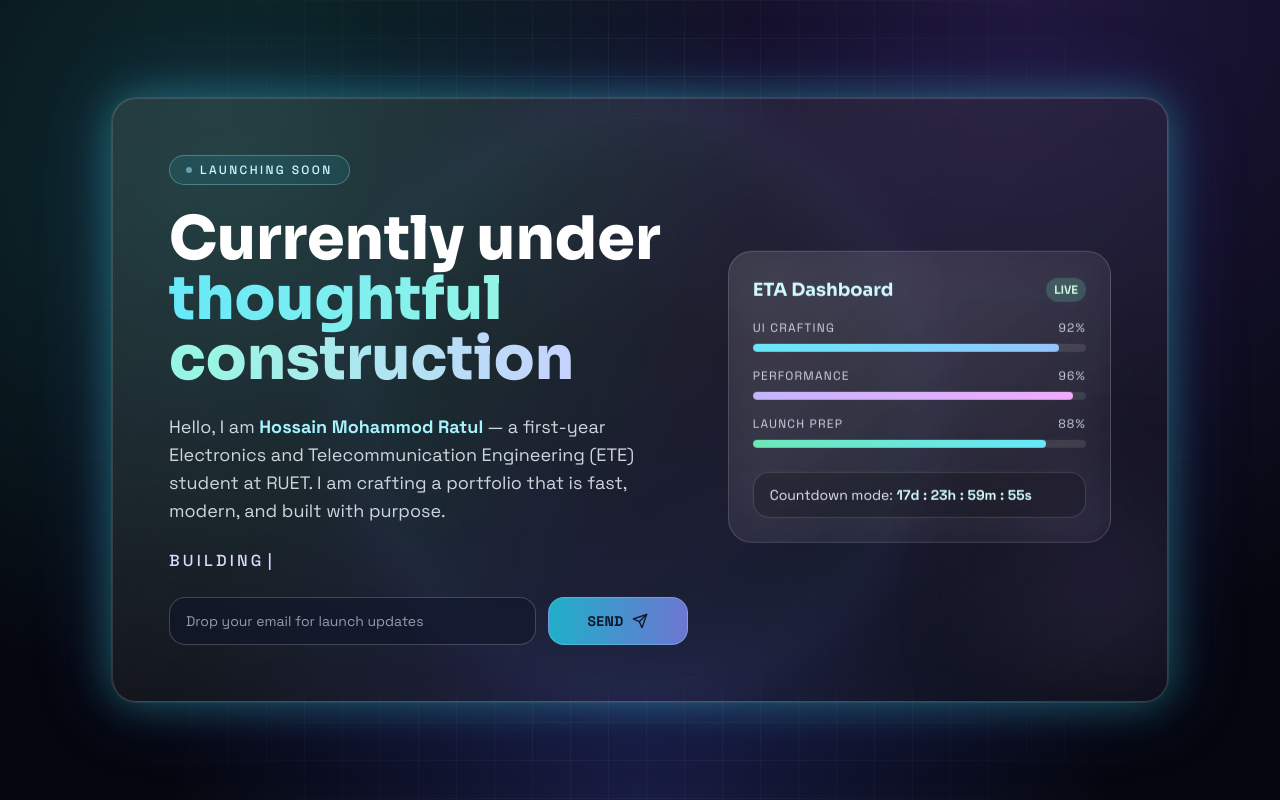
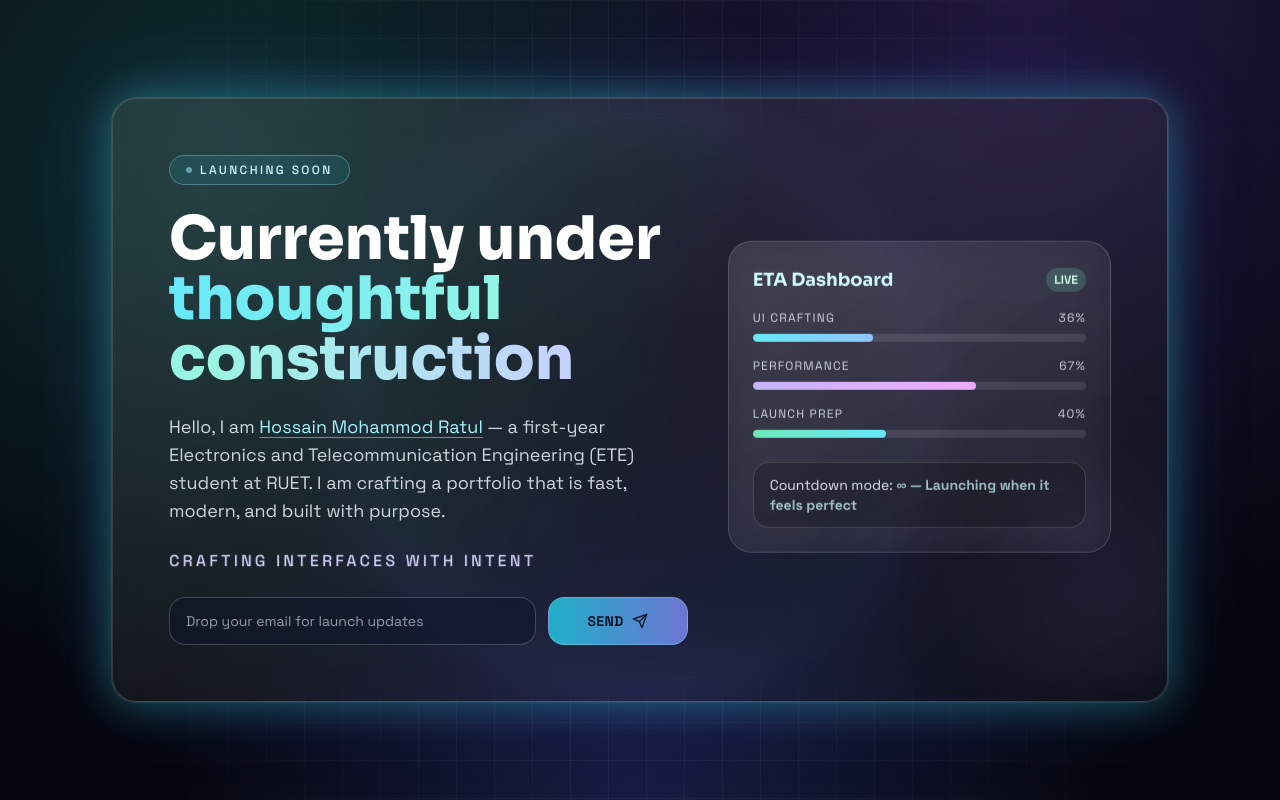
Before and after one commit to admissiontimer/portfolio-temp, a plain HTML site: page index.html in a window 1280 px wide. Drawn offline with nearby package versions, Linux system fonts and the light colour scheme.

Commit message:
Refine construction page animations and ETA content

```diff
--- a/index.html
+++ b/index.html
@@ -93,10 +93,8 @@
         animation: floaty 6s ease-in-out infinite;
       }
 
-      .typing-cursor::after {
-        content: '|';
-        margin-left: 0.2rem;
-        animation: blink 1s steps(1, end) infinite;
+      .line-reveal {
+        animation: lineReveal 700ms cubic-bezier(0.2, 0.7, 0.2, 1) both;
       }
 
       .mail-input:focus {
@@ -142,9 +140,18 @@
         }
       }
 
-      @keyframes blink {
-        50% {
+      @keyframes lineReveal {
+        0% {
           opacity: 0;
+          transform: translateY(10px) scale(0.985);
+          filter: blur(6px);
+          letter-spacing: 0.3em;
+        }
+        100% {
+          opacity: 1;
+          transform: translateY(0) scale(1);
+          filter: blur(0);
+          letter-spacing: 0.2em;
         }
       }
 
@@ -181,12 +188,12 @@
             </h1>
 
             <p class="max-w-xl text-base text-slate-200/90 sm:text-lg">
-              Hello, I am <strong class="text-cyan-200">Hossain Mohammod Ratul</strong> — a first-year Electronics and Telecommunication Engineering (ETE) student at RUET.
+              Hello, I am <a class="text-cyan-200 underline decoration-cyan-300/60 underline-offset-4 hover:text-cyan-100" href="https://www.facebook.com/hmd.rtl" target="_blank" rel="noopener noreferrer">Hossain Mohammod Ratul</a> — a first-year Electronics and Telecommunication Engineering (ETE) student at RUET.
               I am crafting a portfolio that is fast, modern, and built with purpose.
             </p>
 
-            <p id="typingText" class="typing-cursor text-sm font-medium uppercase tracking-[0.2em] text-violet-200 sm:text-base">
-              Building a zappingly fast experience...
+            <p id="typingText" class="line-reveal text-sm font-medium uppercase tracking-[0.2em] text-violet-200 sm:text-base">
+              BUILDING EXPERIENCES THAT FEEL INSTANT
             </p>
 
             <form id="notifyForm" class="mt-6 flex flex-col gap-3 sm:flex-row" novalidate>
@@ -228,28 +235,28 @@
             <div class="space-y-4">
               <div>
                 <div class="mb-2 flex justify-between text-xs uppercase tracking-widest text-slate-300">
-                  <span>UI Crafting</span><span>92%</span>
+                  <span>UI Crafting</span><span>36%</span>
                 </div>
-                <div class="h-2 overflow-hidden rounded-full bg-white/10"><div class="h-full w-[92%] rounded-full bg-gradient-to-r from-cyan-300 to-blue-300"></div></div>
+                <div class="h-2 overflow-hidden rounded-full bg-white/10"><div class="h-full w-[36%] rounded-full bg-gradient-to-r from-cyan-300 to-blue-300"></div></div>
               </div>
 
               <div>
                 <div class="mb-2 flex justify-between text-xs uppercase tracking-widest text-slate-300">
-                  <span>Performance</span><span>96%</span>
+                  <span>Performance</span><span>67%</span>
                 </div>
-                <div class="h-2 overflow-hidden rounded-full bg-white/10"><div class="h-full w-[96%] rounded-full bg-gradient-to-r from-violet-300 to-fuchsia-300"></div></div>
+                <div class="h-2 overflow-hidden rounded-full bg-white/10"><div class="h-full w-[67%] rounded-full bg-gradient-to-r from-violet-300 to-fuchsia-300"></div></div>
               </div>
 
               <div>
                 <div class="mb-2 flex justify-between text-xs uppercase tracking-widest text-slate-300">
-                  <span>Launch Prep</span><span>88%</span>
+                  <span>Launch Prep</span><span>40%</span>
                 </div>
-                <div class="h-2 overflow-hidden rounded-full bg-white/10"><div class="h-full w-[88%] rounded-full bg-gradient-to-r from-emerald-300 to-cyan-300"></div></div>
+                <div class="h-2 overflow-hidden rounded-full bg-white/10"><div class="h-full w-[40%] rounded-full bg-gradient-to-r from-emerald-300 to-cyan-300"></div></div>
               </div>
             </div>
 
             <div class="mt-6 rounded-2xl border border-white/15 bg-black/20 px-4 py-3 text-sm text-slate-200">
-              Countdown mode: <span id="countdown" class="font-semibold text-cyan-100">00d : 00h : 00m : 00s</span>
+              Countdown mode: <span id="countdown" class="font-semibold text-cyan-100">∞ — Launching when it feels perfect</span>
             </div>
           </div>
         </div>
@@ -257,59 +264,33 @@
     </main>
 
     <script>
-      const phrases = [
-        'Building a zappingly fast experience...',
-        'Designing with precision and personality...',
-        'Calibrating pixels, performance, and purpose...'
+      const lines = [
+        'BUILDING EXPERIENCES THAT FEEL INSTANT',
+        'ENGINEERED FOR SPEED, CLARITY, AND SCALE',
+        'CRAFTING INTERFACES WITH INTENT',
+        'OPTIMIZED. MODERN. PURPOSEFUL.'
       ];
 
       const typingEl = document.getElementById('typingText');
-      let phraseIndex = 0;
-      let charIndex = 0;
-      let deleting = false;
+      let lineIndex = 0;
 
-      function typeLoop() {
-        const active = phrases[phraseIndex];
-
-        if (!deleting) {
-          charIndex += 1;
-          typingEl.textContent = active.slice(0, charIndex);
-
-          if (charIndex === active.length) {
-            deleting = true;
-            return setTimeout(typeLoop, 1450);
-          }
-        } else {
-          charIndex -= 1;
-          typingEl.textContent = active.slice(0, charIndex);
-
-          if (charIndex === 0) {
-            deleting = false;
-            phraseIndex = (phraseIndex + 1) % phrases.length;
-          }
-        }
-
-        setTimeout(typeLoop, deleting ? 35 : 65);
+      function cycleLine() {
+        typingEl.classList.remove('line-reveal');
+        void typingEl.offsetWidth;
+        typingEl.textContent = lines[lineIndex];
+        typingEl.classList.add('line-reveal');
+        lineIndex = (lineIndex + 1) % lines.length;
       }
 
-      typeLoop();
+      cycleLine();
+      setInterval(cycleLine, 2300);
 
-      const targetDate = Date.now() + 18 * 24 * 60 * 60 * 1000;
       const countdownEl = document.getElementById('countdown');
-
-      function renderCountdown() {
-        const diff = Math.max(0, targetDate - Date.now());
-
-        const days = Math.floor(diff / (1000 * 60 * 60 * 24));
-        const hours = Math.floor((diff / (1000 * 60 * 60)) % 24);
-        const mins = Math.floor((diff / (1000 * 60)) % 60);
-        const secs = Math.floor((diff / 1000) % 60);
-
-        countdownEl.textContent = `${String(days).padStart(2, '0')}d : ${String(hours).padStart(2, '0')}h : ${String(mins).padStart(2, '0')}m : ${String(secs).padStart(2, '0')}s`;
-      }
-
-      renderCountdown();
-      setInterval(renderCountdown, 1000);
+      let infinityFlash = false;
+      setInterval(() => {
+        infinityFlash = !infinityFlash;
+        countdownEl.style.opacity = infinityFlash ? '0.72' : '1';
+      }, 900);
 
       const notifyForm = document.getElementById('notifyForm');
       const emailInput = document.getElementById('email');
@@ -326,6 +307,7 @@
           statusText.classList.add('text-rose-200');
           statusText.textContent = 'Please enter a valid email address.';
           emailInput.focus();
+          setTimeout(() => statusText.classList.add('hidden'), 5000);
           return;
         }
 
@@ -343,6 +325,7 @@
           statusText.classList.remove('hidden', 'text-rose-200');
           statusText.classList.add('text-emerald-200');
           statusText.textContent = `Awesome! We'll notify ${emailInput.value} at launch.`;
+          setTimeout(() => statusText.classList.add('hidden'), 5000);
 
           setTimeout(() => {
             sendBtn.classList.remove('sent');
```
